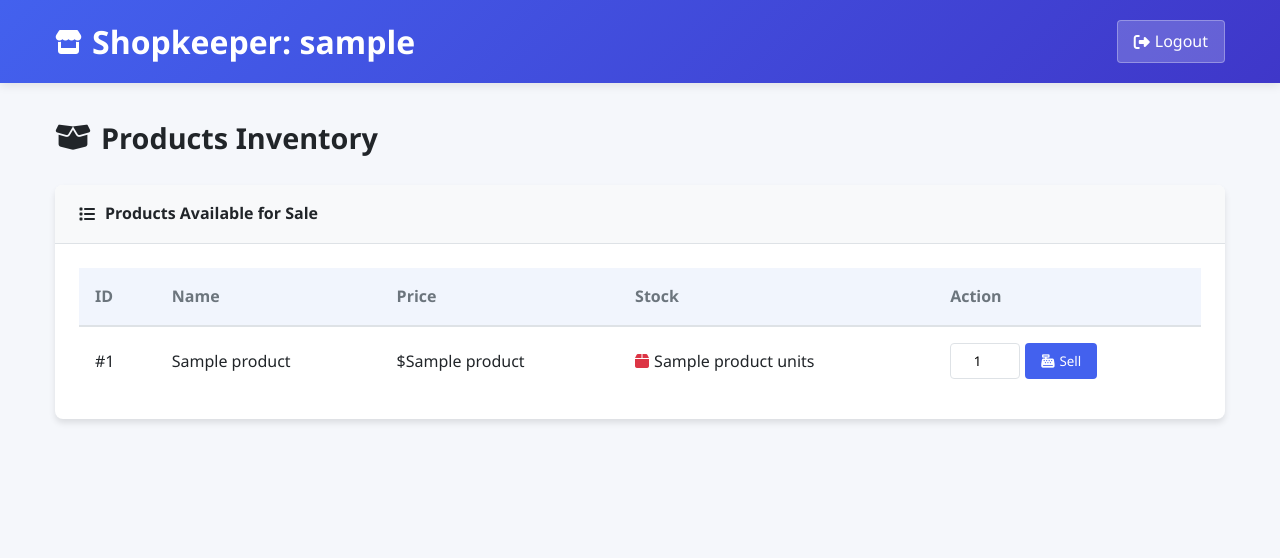
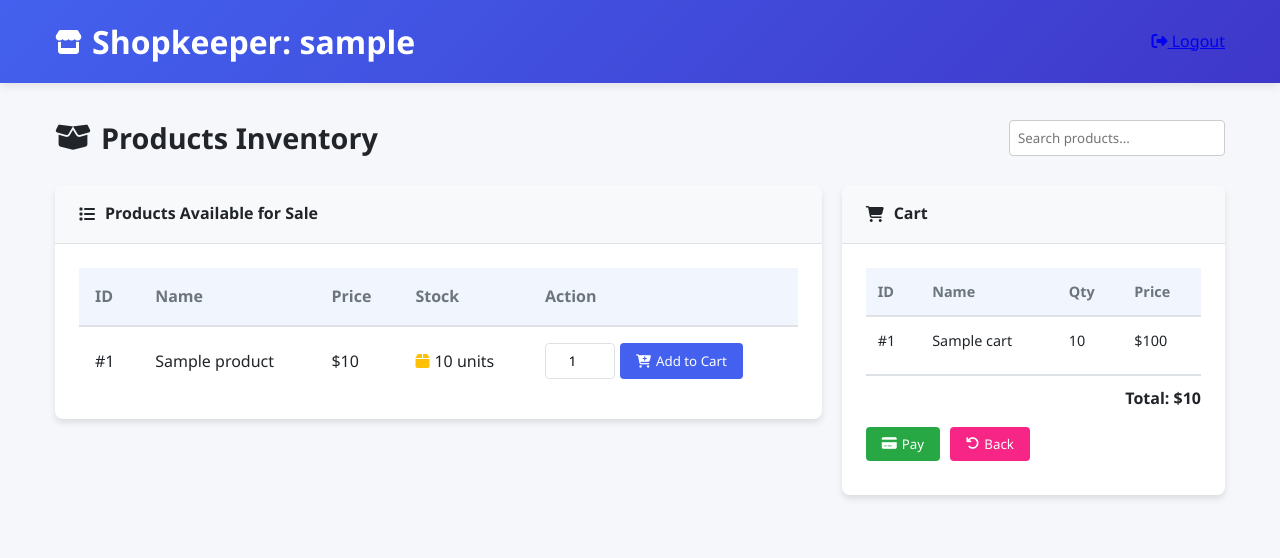
Before and after one commit to Muthumaniraj26/shop-end-to-end, a Flask app: template templates/shopkeeper.html in a window 1280 px wide. Shown: the top 558 px of the page. Run offline with Flask 3, Linux system fonts and the light colour scheme; the template is opened without the code that fills it: most values are stand-ins (such as "Sample title", 1, 10 or a date in 2020); some libraries are stand-ins or nearby versions.

Commit message:
Update shopkeeper.html

```diff
--- a/templates/shopkeeper.html
+++ b/templates/shopkeeper.html
@@ -10,6 +10,8 @@
             --primary: #4361ee;
             --secondary: #3f37c9;
             --success: #4cc9f0;
+            --danger: #f72585;
+            --warning: #f8961e;
             --light: #f8f9fa;
             --dark: #212529;
             --gray: #6c757d;
@@ -98,7 +100,20 @@
             gap: 10px;
         }
 
-        /* Products Table */
+        /* Grid Layout */
+        .dashboard-grid {
+            display: grid;
+            grid-template-columns: 2fr 1fr;
+            gap: 20px;
+        }
+
+        @media (max-width: 992px) {
+            .dashboard-grid {
+                grid-template-columns: 1fr;
+            }
+        }
+
+        /* Card Styles */
         .card {
             background: white;
             border-radius: 8px;
@@ -122,6 +137,7 @@
             overflow-x: auto;
         }
 
+        /* Products Table */
         .products-table {
             width: 100%;
             border-collapse: collapse;
@@ -176,70 +192,101 @@
             text-align: center;
         }
 
-        .sell-btn {
-            background-color: var(--primary);
-            color: white;
+        .btn {
+            padding: 0.5rem 1rem;
             border: none;
-            padding: 0.5rem 1rem;
             border-radius: 4px;
             cursor: pointer;
-            display: flex;
+            display: inline-flex;
             align-items: center;
             gap: 5px;
             transition: var(--transition);
+            font-weight: 500;
         }
 
-        .sell-btn:hover {
+        .btn-primary {
+            background-color: var(--primary);
+            color: white;
+        }
+
+        .btn-primary:hover {
             background-color: var(--secondary);
+        }
+
+        .btn-success {
+            background-color: #28a745;
+            color: white;
+        }
+
+        .btn-success:hover {
+            background-color: #218838;
+        }
+
+        .btn-danger {
+            background-color: var(--danger);
+            color: white;
+        }
+
+        .btn-danger:hover {
+            background-color: #c82333;
         }
 
         .sell-form {
             display: flex;
             gap: 5px;
         }
-         .sidebar-header {
-            padding: 0 20px 20px;
-            border-bottom: 1px solid rgba(255, 255, 255, 0.1);
-            display: flex;
-            align-items: center;
+
+        /* Cart Styles */
+        .cart-table {
+            width: 100%;
+            border-collapse: collapse;
         }
 
-        .sidebar-header h3 {
-            margin-left: 10px;
+        .cart-table th {
+            background-color: #f1f5fd;
+            text-align: left;
+            padding: 0.75rem;
             font-weight: 600;
+            color: var(--gray);
+            border-bottom: 2px solid var(--border);
+            font-size: 0.9rem;
         }
 
-        .sidebar-menu {
-            padding: 20px 0;
+        .cart-table td {
+            padding: 0.75rem;
+            border-bottom: 1px solid var(--border);
+            font-size: 0.9rem;
         }
 
-        .sidebar-menu ul {
-            list-style: none;
+        .cart-table tr:last-child td {
+            border-bottom: none;
         }
 
-        .sidebar-menu li {
-            margin-bottom: 5px;
+        .cart-actions {
+            display: flex;
+            gap: 10px;
+            margin-top: 15px;
         }
 
-        .sidebar-menu a {
-            display: block;
-            padding: 12px 20px;
-            color: rgba(255, 255, 255, 0.9);
-            text-decoration: none;
-            transition: all 0.3s;
-            border-left: 4px solid transparent;
+        .cart-total {
+            font-weight: 600;
+            padding: 10px 0;
+            border-top: 2px solid var(--border);
+            margin-top: 10px;
+            text-align: right;
         }
 
-        .sidebar-menu a:hover, .sidebar-menu a.active {
-            background: rgba(255, 255, 255, 0.1);
-            color: white;
-            border-left: 4px solid var(--success);
+        /* Empty cart message */
+        .empty-cart {
+            text-align: center;
+            padding: 2rem;
+            color: var(--gray);
         }
 
-        .sidebar-menu i {
-            margin-right: 10px;
-            width: 20px;
-            text-align: center;
+        .empty-cart i {
+            font-size: 3rem;
+            margin-bottom: 1rem;
+            color: var(--border);
         }
 
         /* Responsive Design */
@@ -260,6 +307,15 @@
                 flex-direction: column;
                 gap: 10px;
                 text-align: center;
+            }
+
+            .cart-actions {
+                flex-direction: column;
+            }
+
+            .cart-actions .btn {
+                width: 100%;
+                justify-content: center;
             }
         }
 
@@ -289,7 +345,7 @@
                 <i class="fas fa-store"></i>
                 <h1>Shopkeeper: {{ username }}</h1>
             </div>
-                <a href="{{ url_for('logout') }}" class="logout-btn">
+           <a href="{{ url_for('logout') }}" class="user-btn logout">
             <i class="fas fa-sign-out-alt"></i> Logout
           </a>
         </div>
@@ -302,8 +358,13 @@
             <h2 class="dashboard-title">
                 <i class="fas fa-box-open"></i> Products Inventory
             </h2>
+            <input type="text" id="searchInput" placeholder="Search products..."
+                   style="padding:.5rem;border:1px solid #ccc;border-radius:4px;">
         </div>
 
+        <div class="dashboard-grid">
+            <!-- Products Column -->
+            <div>
                 <div class="card">
                     <div class="card-header">
                         <i class="fas fa-list"></i> Products Available for Sale
@@ -322,22 +383,30 @@
                             <tbody>
                             {% for p in products %}
                                 <tr>
-                                <td>#{{ p[0] }}</td>
-                                <td>{{ p[1] }}</td>
-                                <td>${{ p[2] }}</td>
+                                    <td>#{{ p.id }}</td>
+                                    <td>{{ p.name }}</td>
+                                    <td>${{ p.price }}</td>
                                     <td>
                                         <div class="stock-info">
-                                        <i class="fas fa-box{% if p[3] > 10 %} stock-high{% elif p[3] > 5 %} stock-medium{% else %} stock-low{% endif %}"></i>
-                                        {{ p[3] }} units
+                                            <i class="fas fa-box{% if p.stock > 10 %} stock-high{% elif p.stock > 5 %} stock-medium{% else %} stock-low{% endif %}"></i>
+                                            {{ p.stock }} units
                                         </div>
                                     </td>
                                     <td>
-                                    <form class="sell-form" action="{{ url_for('shopkeeper_sell_product', pid=p[0]) }}" method="POST">
-                                        <input type="number" class="qty-input" name="qty" value="1" min="1" max="{{ p[3] }}">
-                                        <button type="submit" class="sell-btn">
-                                            <i class="fas fa-cash-register"></i> Sell
+                                        {% if p.stock > 0 %}
+                                        <form class="sell-form" action="{{ url_for('add_to_cart', pid=p.id) }}" method="POST">
+                                            <input type="number" class="qty-input" name="qty" value="1" min="1" max="{{ p.stock }}">
+                                            <button type="submit" class="btn btn-primary">
+                                                <i class="fas fa-cart-plus"></i> Add to Cart
                                             </button>
                                         </form>
+                                        {% else %}
+                                        <form action="{{ url_for('request_refill', pid=p.id) }}" method="POST">
+                                            <button type="submit" class="btn btn-warning">
+                                                <i class="fas fa-truck"></i> Request Refill
+                                            </button>
+                                        </form>
+                                        {% endif %}
                                     </td>
                                 </tr>
                             {% endfor %}
@@ -346,28 +415,103 @@
                     </div>
                 </div>
             </div>
+
+            <!-- Cart Column -->
+            <div>
+                <div class="card">
+                    <div class="card-header">
+                        <i class="fas fa-shopping-cart"></i> Cart
+                    </div>
+                    <div class="card-body">
+                        {% if cart %}
+                        <table class="cart-table">
+                            <thead>
+                            <tr>
+                                <th>ID</th>
+                                <th>Name</th>
+                                <th>Qty</th>
+                                <th>Price</th>
+                            </tr>
+                            </thead>
+                            <tbody>
+                            {% for c in cart %}
+                            <tr>
+                                <td>#{{ c.id }}</td>
+                                <td>{{ c.name }}</td>
+                                <td>{{ c.qty }}</td>
+                                <td>${{ c.price * c.qty }}</td>
+                            </tr>
+                            {% endfor %}
+                            </tbody>
+                        </table>
+                        <div class="cart-total">
+                            Total: ${{ cart|map(attribute='price')|sum }}
+                        <div class="cart-actions">
+    <form action="{{ url_for('pay_cart') }}" method="post" style="display:inline;">
+        <button type="submit" class="btn btn-success">
+            <i class="fas fa-credit-card"></i> Pay
+        </button>
+    </form>
+    <form action="{{ url_for('back_cart') }}" method="post" style="display:inline;">
+        <button type="submit" class="btn btn-danger">
+            <i class="fas fa-undo"></i> Back
+        </button>
+    </form>
+</div>
+
+
+                        {% else %}
+                        <div class="empty-cart">
+                            <i class="fas fa-shopping-cart"></i>
+                            <h3>Your cart is empty</h3>
+                            <p>Add products from the list</p>
+                        </div>
+                        {% endif %}
+                    </div>
+                </div>
+            </div>
+        </div>
+    </div>
 </main>
 
 <script>
-        // Add confirmation before selling a product
+    // confirmation add to cart
     document.querySelectorAll('.sell-form').forEach(form => {
         form.addEventListener('submit', function(e) {
             const qtyInput = this.querySelector('input[name="qty"]');
             const productName = this.closest('tr').querySelector('td:nth-child(2)').textContent;
-
-                if (!confirm(`Confirm sale of ${qtyInput.value} unit(s) of ${productName}?`)) {
+            if (!confirm(`Add ${qtyInput.value} unit(s) of ${productName} to cart?`)) {
                 e.preventDefault();
             }
         });
     });
 
-        // Add input validation for quantity
+    // quantity input validation
     document.querySelectorAll('.qty-input').forEach(input => {
         input.addEventListener('change', function() {
             if (this.value < 1) this.value = 1;
             if (this.value > parseInt(this.max)) this.value = this.max;
         });
     });
+
+    // confirm pay and back
+    document.querySelectorAll('a[href*="pay_cart"], a[href*="back_cart"]').forEach(link => {
+        link.addEventListener('click', function(e) {
+            const action = this.href.includes('pay_cart') ? 'pay for' : 'clear';
+            if (!confirm(`Are you sure you want to ${action} your cart?`)) {
+                e.preventDefault();
+            }
+        });
+    });
+
+    // live search filter
+    document.getElementById('searchInput').addEventListener('keyup', function () {
+        let filter = this.value.toLowerCase();
+        document.querySelectorAll('.products-table tbody tr').forEach(row => {
+            const nameCell = row.querySelector('td:nth-child(2)').textContent.toLowerCase();
+            row.style.display = nameCell.includes(filter) ? '' : 'none';
+        });
+    });
 </script>
 </body>
 </html>
```
Lines whose indentation alone changed are shown as unchanged.
